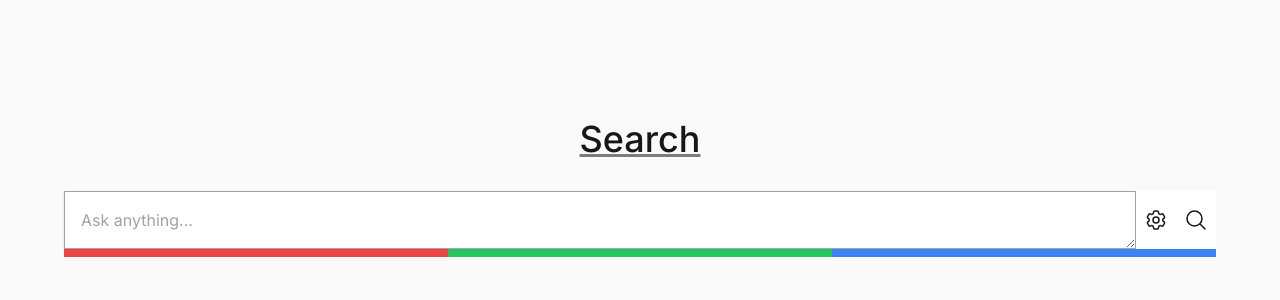
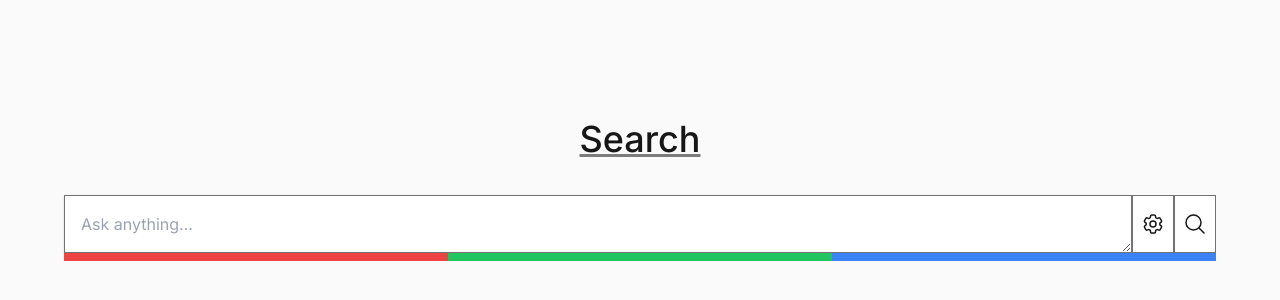
Before and after one commit to jedwards1230/search, a Next.js app: page / in a window 1280 px wide. Shown: the part 212-512 px from the top of the page. Built offline with nearby package versions, Linux system fonts and the light colour scheme.

Commit message:
refactor

```diff
--- a/src/app/api/summarize_results/route.ts
+++ b/src/app/api/summarize_results/route.ts
@@ -4,8 +4,16 @@ export const runtime = 'edge';
 
 export async function POST(request: Request) {
     const res = await request.json();
-    const query = res.query;
-    const results: Result[] = res.results;
+    const {
+        query,
+        results,
+        encryptedKey,
+    }: {
+        query: string;
+        results: Result[];
+        encryptedKey: string;
+    } = res;
+
     const input = `Search Results: ${JSON.stringify(
         res.searchResults
     )}\nUser query: ${query}`;
@@ -19,10 +27,13 @@ export async function POST(request: Request) {
                 controller.enqueue(queue);
             };
 
+            let key;
+
             const resolveChain = createResolveChain(
                 callback,
                 results,
-                'gpt-3.5-turbo'
+                'gpt-3.5-turbo',
+                key
             );
             await resolveChain.call({ input });
 
--- a/src/app/searchContext.tsx
+++ b/src/app/searchContext.tsx
@@ -9,7 +9,7 @@ type State = {
     results: Result[];
     model: Model;
     hideReferences: boolean;
-    toggleSettings: () => void;
+    toggleReferences: () => void;
     processQuery: (newInput: string, updateUrl?: boolean) => void;
     reset: () => void;
 };
@@ -32,8 +32,8 @@ const initialState: State = {
     results: [],
     model: 'gpt-3.5-turbo',
     hideReferences: false,
-    toggleSettings: () => {
-        console.log('toggleSettings not implemented');
+    toggleReferences: () => {
+        console.log('toggleReferences not implemented');
     },
     processQuery: () => {
         console.log('processQuery not implemented');
@@ -176,7 +176,7 @@ export function SearchProvider({ children }: { children: React.ReactNode }) {
         dispatch({ type: 'RESET' });
     }, []);
 
-    const toggleSettings = useCallback(() => {
+    const toggleReferences = useCallback(() => {
         dispatch({ type: 'TOGGLE_HIDE_REFERENCES' });
     }, []);
 
@@ -187,7 +187,7 @@ export function SearchProvider({ children }: { children: React.ReactNode }) {
                 results: state.results,
                 model: state.model,
                 hideReferences: state.hideReferences,
-                toggleSettings,
+                toggleReferences,
                 processQuery,
                 reset,
             }}
--- a/src/components/Header.tsx
+++ b/src/components/Header.tsx
@@ -2,22 +2,46 @@
 
 import clsx from 'clsx';
 
-import { Input, Title } from '@/components';
+import { Input, SettingsIcon, Title } from '@/components';
 import { useSearch } from '../app/searchContext';
+import { AnimatePresence } from 'framer-motion';
+import SettingsDialog from './SettingsDialog';
+import { useState } from 'react';
 
 export default function Header({ search }: { search: string }) {
+    const [settingsOpen, setSettingsOpen] = useState(false);
     const { results } = useSearch();
 
     return (
         <>
             <div
                 className={clsx(
-                    'flex w-full flex-col items-center justify-center gap-8',
-                    results.length > 0 ? 'md:flex-row' : 'flex-1'
+                    'flex w-full flex-col items-center gap-8',
+                    results.length > 0
+                        ? 'justify-between md:flex-row'
+                        : 'flex-1 justify-center'
                 )}
             >
                 <Title />
-                <Input topLevel={true} search={search} />
+                {results.length === 0 ? (
+                    <Input
+                        topLevel={true}
+                        search={search}
+                        close={() => setSettingsOpen(true)}
+                    />
+                ) : (
+                    <div
+                        onClick={() => setSettingsOpen(true)}
+                        className="cursor-pointer"
+                    >
+                        <SettingsIcon />
+                    </div>
+                )}
+                <AnimatePresence>
+                    {settingsOpen && (
+                        <SettingsDialog close={() => setSettingsOpen(false)} />
+                    )}
+                </AnimatePresence>
             </div>
         </>
     );
--- a/src/components/Input.tsx
+++ b/src/components/Input.tsx
@@ -9,6 +9,8 @@ import { useSearch } from '@/app/searchContext';
 import HideIcon from './HideIcon';
 import SettingsIcon from './SettingsIcon';
 import SettingsDialog from './SettingsDialog';
+import clsx from 'clsx';
+import RGB from './RGB';
 
 export default function Input({
     search,
@@ -20,8 +22,7 @@ export default function Input({
     close?: () => void;
 }) {
     const { loading, processQuery, reset } = useSearch();
-    const [query, setQuery] = useState<string>(search || '');
-    const [settingsOpen, setSettingsOpen] = useState<boolean>(false);
+    const [query, setQuery] = useState(search || '');
 
     const onKeyDownHandler = (e: React.KeyboardEvent<HTMLTextAreaElement>) => {
         if (e.key === 'Enter' && !e.shiftKey) {
@@ -45,28 +46,22 @@ export default function Input({
                 className="flex w-full flex-col items-center justify-center gap-4"
             >
                 <div className="relative flex h-full w-full flex-col">
-                    <div className="flex h-full w-full pr-20">
+                    <div className="flex h-full w-full">
                         <TextareaAutosize
                             value={query}
                             autoFocus={true}
                             onChange={(e) => setQuery(e.target.value)}
                             onKeyDown={onKeyDownHandler}
                             rows={1}
-                            className="h-full w-full rounded-r-none border border-neutral-400 p-4 shadow transition-colors focus:outline-none dark:border-neutral-700 dark:bg-neutral-800 dark:disabled:bg-neutral-700/50"
+                            className="h-full w-full rounded-r-none border border-neutral-500 p-4 shadow transition-colors focus:outline-none dark:border-neutral-700 dark:bg-neutral-800 dark:disabled:bg-neutral-700/50"
                             placeholder="Ask anything..."
                         />
-                    </div>
-                    <div className="flex">
-                        <div className="h-2 w-1/3 border-4 border-solid border-red-500"></div>
-                        <div className="h-2 w-1/3 border-4 border-solid border-green-500"></div>
-                        <div className="h-2 w-1/3 border-4 border-solid border-blue-500"></div>
-                    </div>
-                    <div>
-                        {topLevel ? (
+                        {close &&
+                            (topLevel ? (
                                 <div
-                                onClick={() => setSettingsOpen(!settingsOpen)}
+                                    onClick={close}
                                     title="Settings"
-                                className="absolute bottom-2 right-10 top-0 flex cursor-pointer items-center border-neutral-500 bg-white stroke-blue-500 px-2 transition-all hover:bg-neutral-100 hover:stroke-2 dark:bg-neutral-700 dark:stroke-blue-400 dark:hover:bg-neutral-700/50"
+                                    className="flex cursor-pointer items-center border border-neutral-500 bg-white stroke-blue-500 px-2 transition-all hover:bg-neutral-100 hover:stroke-2 dark:border-none dark:bg-neutral-700 dark:stroke-blue-400 dark:hover:bg-neutral-700/50"
                                 >
                                     <SettingsIcon />
                                 </div>
@@ -74,27 +69,23 @@ export default function Input({
                                 <div
                                     onClick={close}
                                     title="Hide Input"
-                                className="absolute bottom-2 right-10 top-0 flex cursor-pointer items-center border-neutral-500 bg-white stroke-blue-500 px-2 transition-all hover:bg-neutral-100 hover:stroke-2 dark:bg-neutral-700 dark:stroke-blue-400 dark:hover:bg-neutral-700/50"
+                                    className="flex cursor-pointer items-center border border-neutral-500 bg-white stroke-blue-500 px-2 transition-all hover:bg-neutral-100 hover:stroke-2 dark:border-none dark:bg-neutral-700 dark:stroke-blue-400 dark:hover:bg-neutral-700/50"
                                 >
                                     <HideIcon />
                                 </div>
-                        )}
+                            ))}
                         <button
                             disabled={loading}
                             type="submit"
                             title="Search"
-                            className="absolute bottom-2 right-0 top-0 border-neutral-500 bg-white stroke-blue-500 px-2 transition-all hover:bg-neutral-100 hover:stroke-2 dark:bg-neutral-700 dark:stroke-blue-400 dark:hover:bg-neutral-700/50"
+                            className="border border-neutral-500 bg-white stroke-blue-500 px-2 transition-all hover:bg-neutral-100 hover:stroke-2 dark:border-none dark:bg-neutral-700 dark:stroke-blue-400 dark:hover:bg-neutral-700/50"
                         >
                             <SearchIcon />
                         </button>
                     </div>
+                    <RGB />
                 </div>
             </motion.form>
-            <AnimatePresence>
-                {settingsOpen && (
-                    <SettingsDialog close={() => setSettingsOpen(false)} />
-                )}
-            </AnimatePresence>
         </>
     );
 }
--- a/src/components/LinkIcon.tsx
+++ b/src/components/LinkIcon.tsx
@@ -6,7 +6,7 @@ export default function LinkIcon() {
             viewBox="0 0 24 24"
             strokeWidth={1.5}
             stroke="currentColor"
-            className="h-6 w-6"
+            className="h-6 w-6 text-neutral-400 transition-colors hover:text-neutral-950 dark:text-neutral-300 dark:hover:text-neutral-100"
         >
             <path
                 strokeLinecap="round"
--- /dev/null
+++ b/src/components/RGB.tsx
@@ -0,0 +1,26 @@
+import clsx from 'clsx';
+
+export default function RGB({ size = 'lg' }: { size?: 'sm' | 'lg' }) {
+    return (
+        <div className="flex">
+            <div
+                className={clsx(
+                    'w-1/3 border-solid border-red-500',
+                    size === 'sm' ? 'border' : 'border-4'
+                )}
+            />
+            <div
+                className={clsx(
+                    'w-1/3 border-solid border-green-500',
+                    size === 'sm' ? 'border' : 'border-4'
+                )}
+            />
+            <div
+                className={clsx(
+                    'w-1/3 border-solid border-blue-500',
+                    size === 'sm' ? 'border' : 'border-4'
+                )}
+            />
+        </div>
+    );
+}
--- a/src/components/References.tsx
+++ b/src/components/References.tsx
@@ -4,13 +4,15 @@ import { useState } from 'react';
 import LinkIcon from './LinkIcon';
 import clsx from 'clsx';
 import { motion } from 'framer-motion';
+import { useSearch } from '@/app/searchContext';
 
 export default function References({
     references,
 }: {
     references: Observation[];
 }) {
-    const [open, setOpen] = useState(true);
+    const { hideReferences } = useSearch();
+    const [open, setOpen] = useState(!hideReferences);
 
     return (
         <div className="flex w-full flex-col justify-start gap-2">
@@ -41,7 +43,7 @@ export default function References({
                             key={step.link + i}
                             className="flex flex-col gap-1 pb-2"
                         >
-                            <div className="rounded p-2 hover:bg-neutral-200/50 dark:hover:bg-neutral-600/50">
+                            <div className="rounded p-2 hover:bg-neutral-200/75 dark:hover:bg-neutral-600/50">
                                 <a href={step.link} target="_blank">
                                     <div className="pb-1">{step.title}</div>
                                     <div className="text-sm">
--- a/src/components/Results.tsx
+++ b/src/components/Results.tsx
@@ -25,7 +25,7 @@ export default function Results({ result }: { result: Result }) {
                             ) : (
                                 <h2
                                     onClick={() => setEdit(!edit)}
-                                    className="cursor-pointer p-2 text-xl font-medium dark:hover:bg-neutral-700"
+                                    className="cursor-pointer rounded p-2 text-xl font-medium transition-colors hover:bg-neutral-200 dark:hover:bg-neutral-700"
                                 >
                                     {result.query}
                                 </h2>
--- a/src/components/Title.tsx
+++ b/src/components/Title.tsx
@@ -3,17 +3,25 @@
 import { motion } from 'framer-motion';
 
 import { useSearch } from '@/app/searchContext';
+import RGB from './RGB';
+import clsx from 'clsx';
 
 export default function Title() {
-    const { reset } = useSearch();
+    const { reset, results } = useSearch();
 
     return (
         <motion.div
-            layout
+            //layout
             onClick={reset}
-            className="cursor-pointer text-4xl font-medium underline decoration-black/50 transition-colors hover:decoration-black dark:decoration-white/50 dark:hover:decoration-white"
+            className={clsx(
+                results.length === 0
+                    ? 'underline decoration-black/50 hover:decoration-black dark:decoration-white/50 dark:hover:decoration-white'
+                    : 'hover:bg-neutral-200 dark:hover:bg-neutral-600',
+                'cursor-pointer rounded p-1 text-4xl font-medium transition-all '
+            )}
         >
             Search
+            {results.length > 0 && <RGB size="sm" />}
         </motion.div>
     );
 }
```
Also changed, not shown: src/app/searchUtils.ts (+8 -1 lines), src/components/SettingsDialog.tsx (+14 -0 lines), src/langchain/chains/resolve.ts (+7 -5 lines). Lines whose indentation alone changed are shown as unchanged.
